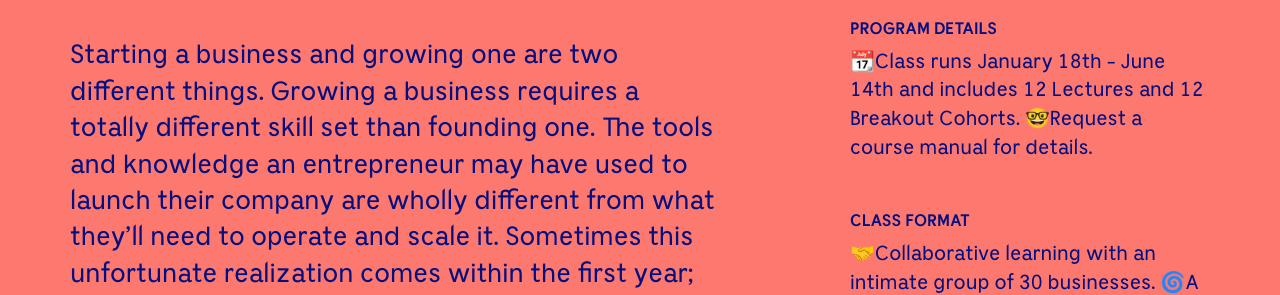
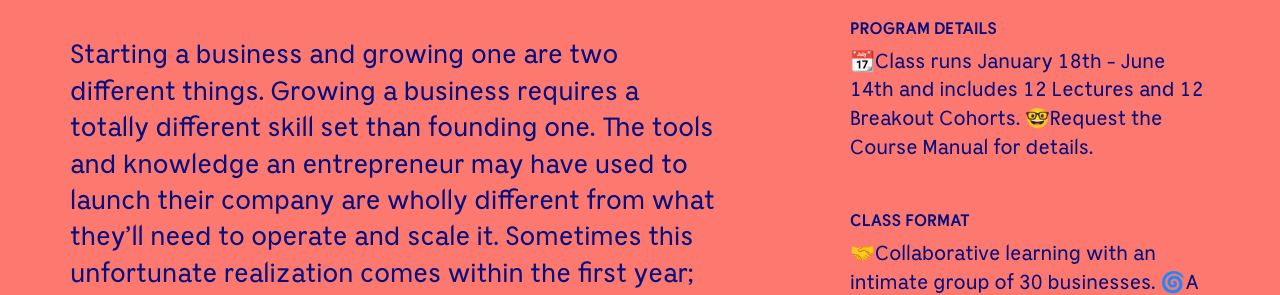
Before and after one commit to hollyhoward78/ask-holly-how, a Jekyll site: the page built from _pages/programs.md, in a window 1280 px wide and 1400 px high. Shown: the part 393-688 px from the top of the window. Built offline with Jekyll 4.4.1, drawn with Linux system fonts in a browser that asks for light colours; a script that is not in the unit is left out; comment, search, counter and statistics services are not loaded; some of the changed text lies outside the part shown.

Commit message:
Update programs.html

```diff
--- a/_layouts/programs.html
+++ b/_layouts/programs.html
@@ -25,11 +25,11 @@
            </div> -->
           <p class="lead">Starting a business and growing one are two different things. Growing a business requires a totally different skill set than founding one. The tools and knowledge an entrepreneur may have used to launch their company are wholly different from what they’ll need to operate and scale it. Sometimes this unfortunate realization comes within the first year; other times a business can linger in the initial chaos for a decade or longer without progress. </p>
           <p class="lead p-xs-t-1">That's where this program comes in. This program is not a formula, but a framework. One that allows entrepreneurs to feel calm amidst the chaos of running a growing company. This program addresses the philosophical and practical changes that creative entrepreneurs face in both business-to-business and business-to-consumer transactions. It teaches them the skills they need to grow their business successfully whether that means expanding an e-commerce start-up, growing a life-style business, globalizing a service-based company, or moving into the brick and mortar space.</p>
-          <p class="lead p-xs-t-1">This program provides the chance to stop being reactive and start being proactive about growth. Whether you're scaling for an exit or building towards a legacy, this program will teach you how to define or refine your culutre & operationalize it for growth. In an economy where culture speaks louder than brand and values create greater connections than algorithms, this is the program that puts you on the path to creative freedom, financial well-being, and community reciprocity.</p>
+          <p class="lead p-xs-t-1">This program provides the chance to stop being reactive and start being proactive about growth. Whether you're scaling for an exit or building towards a legacy, this program will teach you how to define or refine your culutre & operationalize it for growth. In an economy where culture speaks louder than brand and values create greater connections than algorithms, this is the program that puts you on the path to creative freedom, financial well-being, company cohesion, and community reciprocity.</p>
         </div>
         <div class="col-lg-4 col-lg-offset-1 col-md-4 m-lg-t-0 m-md-t-3 m-sm-t-3 m-xs-t-3">
           <h6>Program Details</h6>
-          <p>📆Class runs January 18th - June 14th and includes 12 Lectures and 12 Breakout Cohorts. 🤓Request a course manual for details.</p>
+          <p>📆Class runs January 18th - June 14th and includes 12 Lectures and 12 Breakout Cohorts. 🤓Request the Course Manual for details.</p>
 
           <h6 class="m-xs-t-2">Class Format</h6>
           <p>🤝Collaborative learning with an intimate group of 30 businesses. 🌀A mix of lecture, workshop, case-study and practical application.</p>
```
